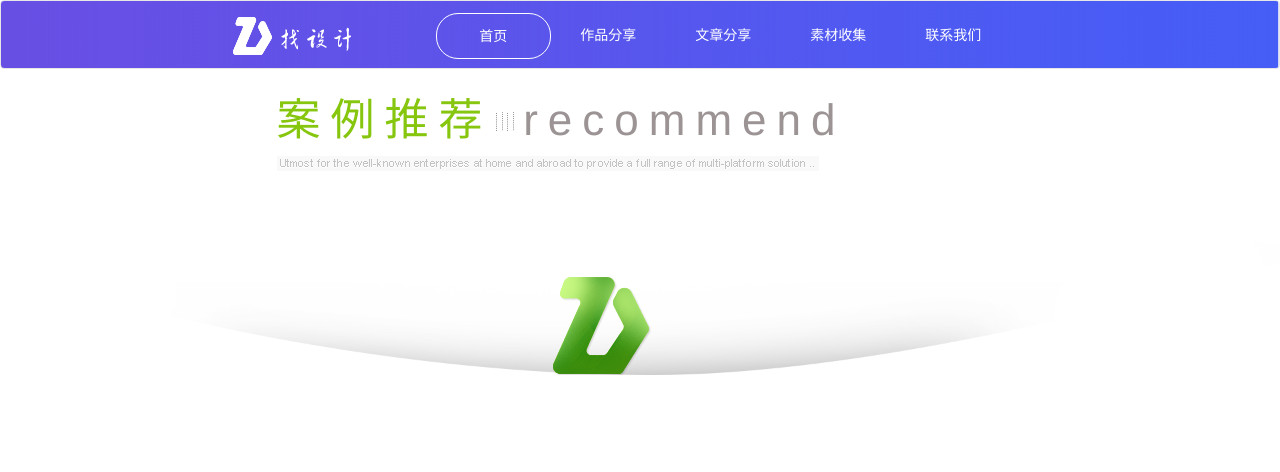
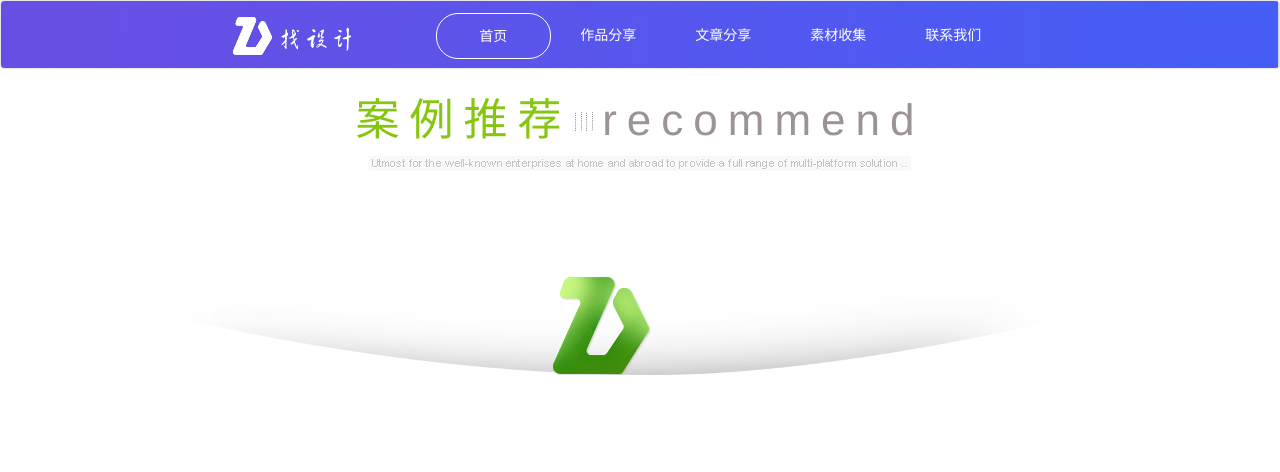
Before and after one commit to winljm001/die, a plain HTML site: page zhaosheji/index.html in a window 1280 px wide. Drawn offline with Linux system fonts and the light colour scheme.

Commit message:
css修改

```diff
--- a/zhaosheji/css/common.css
+++ b/zhaosheji/css/common.css
@@ -29,7 +29,7 @@
 
 .navbar-default .navbar-toggle .icon-bar{background-color:#fff;}
 /*内容标题*/
-.content_title{width:727px; margin:0px auto;}
+.content_title{width:1200px; margin:0px auto; text-align:center;}
 .content_title .content_title_main img{ margin-bottom:20px;}
 .content_title .content_title_main span{ font-size:44px; letter-spacing:10px; margin-top:10px;}
 .content_title .content_title_main span.green{color:#86c60e;}
```
